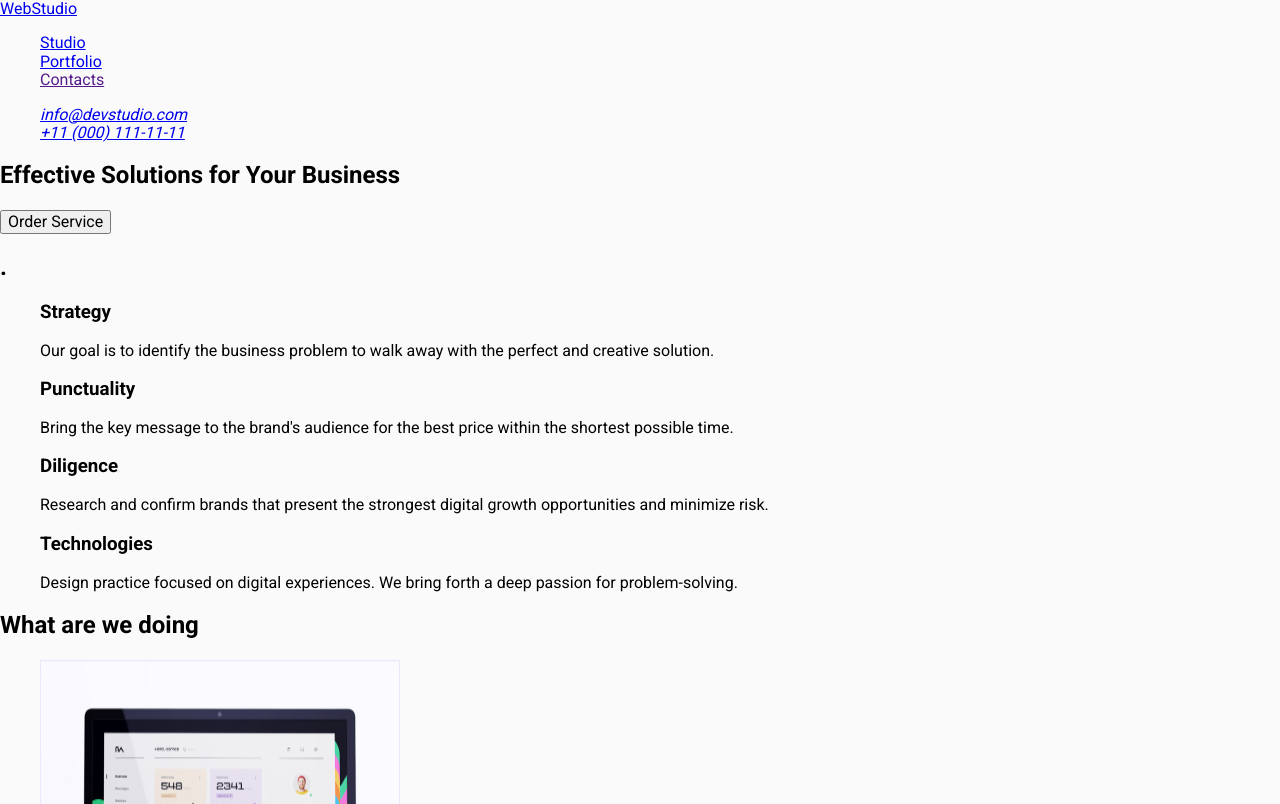
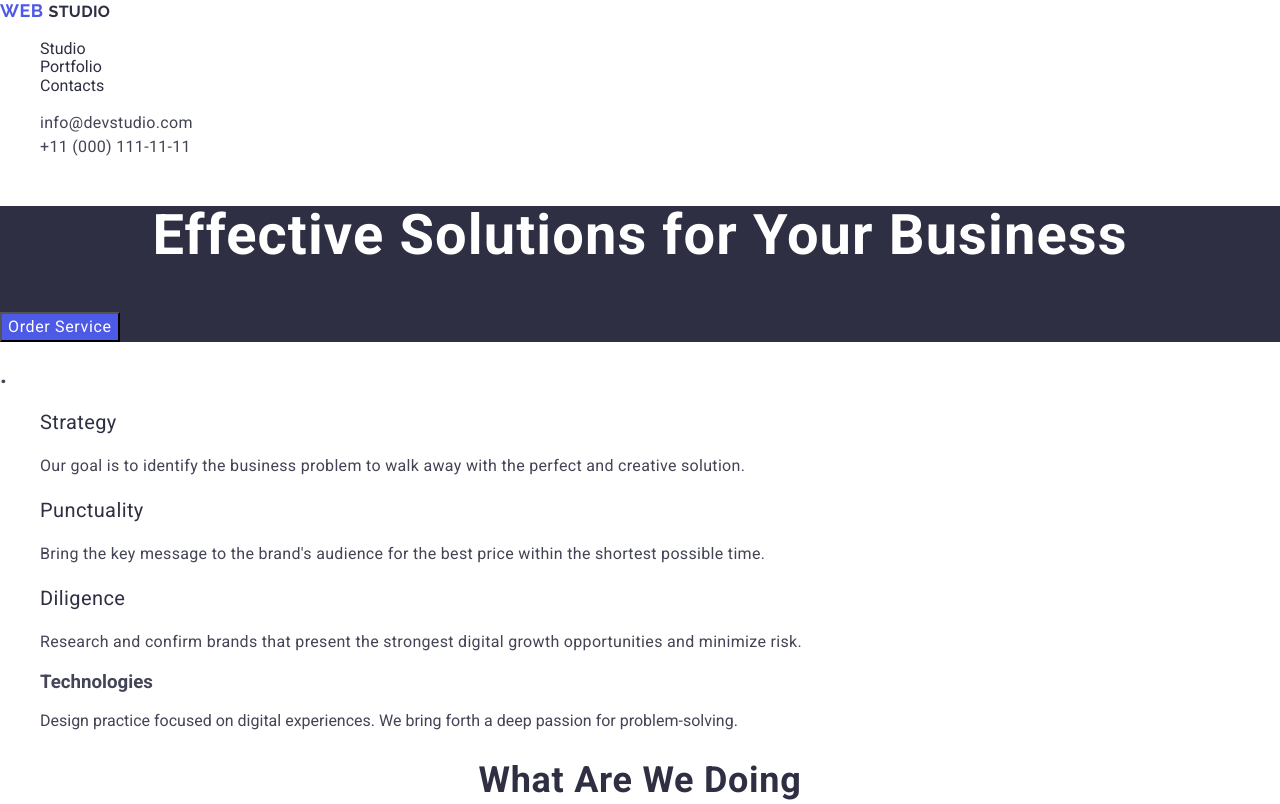
Before and after one commit to AsyaDev14/goit-markup-hw-02, a plain HTML site: page index.html in a window 1280 px wide. Shown: the top 804 px of the page. Drawn offline with nearby package versions, Linux system fonts and the light colour scheme.

Commit message:
fixed studio file

```diff
--- a/css/styles.css
+++ b/css/styles.css
@@ -6,8 +6,9 @@
 }
 
 body {
-  font-family: 'Roboto';
-  background-color: #fafafa;
+  font-family: "Roboto", sans-serif;
+  color: #434455;
+  background-color: #FFFFFF;
 }
 
 h1,
@@ -23,3 +24,205 @@ ul,
 ol {
   list-style-type: none;
 }
+
+a {
+  text-decoration: none;
+}
+/* header style */
+
+.logo{
+  font-family: "Raleway", sans-serif;
+  font-weight: 800;
+  font-size: 18px;
+  line-height: 1.17;
+  letter-spacing: 0.03em;
+  text-transform: uppercase;
+  color:#4d5ae5;
+}
+
+.logo-span{
+  color: #2e2f42;
+}
+
+.list {
+  list-style: none
+}
+
+.logo{
+  font-family: "Raleway", sans-serif;
+  font-weight: 800;
+  font-size: 18px;
+  line-height: 1.17;
+  letter-spacing: 0.03em;
+  text-transform: uppercase;
+  color: #4d5ae5;
+}
+
+.link{
+  text-decoration: none;
+}
+
+.logo-span{
+  color: #2e2f42;
+  font-size: 16px;
+  line-height: 1.5;
+  letter-spacing: 0.02em;
+  color: #2e2f42;
+}
+
+.header-item {
+  font-weight: 500;
+}
+
+.list {
+  list-style: none;
+}
+
+.header-link {
+  cursor: pointer;
+  color: #2E2F42;
+}
+
+.header-link:hover,
+.header-link:focus {
+  color: #404bbf;
+}
+
+.header-adress {
+  font-style: normal;
+}
+
+/* .adress-list {}
+
+.list {}
+
+.adress-item {} */
+
+.adress-link {
+  font-size: 16px;
+  line-height: 1.5;
+  letter-spacing: 0.02em;
+  color: #434455;
+}
+
+.adress-link:hover,
+.adress-link:focus{
+  color: #404bbf;
+}
+
+/* main: section [1] */
+
+.hero{
+ background-color: #2e2f42;
+}
+
+.hero-title {
+  font-size: 56px;
+  line-height: 1.07;
+  text-align: center;
+  letter-spacing: 0.02em;
+  color: #ffffff;
+}
+
+.hero-button {
+  background-color: #4D5AE5;
+  font-family: "Roboto", sans-serif;
+  font-weight: 500;
+  line-height: 1.5;
+  letter-spacing: 0.04em;
+  color: #ffffff;
+  cursor: pointer;
+}
+
+.hero-button:hover,
+.hero-button:focus{
+  background-color: #404BBF;
+}
+
+/* section [2] */
+/* .features {}
+
+.is-hidden {}
+
+.features-list {}
+
+.list {}
+
+.fetures-item {} */
+
+.features-title {
+  font-weight: 500;
+  font-size: 20px;
+  line-height: 1.2;
+  letter-spacing: 0.02em;
+  color:#2e2f42;
+}
+
+.features-subtitle {
+  line-height: 1.5;
+  letter-spacing: 0.02em;
+  color: #434455;
+}
+
+/* section 3 */
+/* .services-section {} */
+
+.servise-title {
+  font-size: 36px;
+  line-height: 1.11;
+  text-align: center;
+  letter-spacing: 0.02em;
+  text-transform: capitalize;
+  color: #2e2f42;
+}
+/*
+.servise-list {}
+
+.list {}
+
+.servise-item {} */
+
+/* team-section 4 */
+.team-section {
+  background-color: #F4F4FD;
+
+}
+
+.team-title {
+  font-size: 36px;
+  line-height: 1.11;
+  text-align: center;
+  letter-spacing: 0.02em;
+  text-transform: capitalize;
+  color: #2e2f42;
+}
+
+.team-item {
+  background-color: #FFFFFF;
+}
+
+.team-member{
+  font-weight: 500;
+  font-size: 20px;
+  line-height: 1.2;
+  letter-spacing: 0.02em;
+  color: #2e2f42;
+}
+
+.team-subtitle {
+  font-size: 16px;
+  line-height: 1.5;
+  letter-spacing: 0.02em;
+  color: #434455;
+}
+
+/* footer */
+/* .footer {}
+
+.footer-link {}
+
+.link {}
+
+.footer-license {} */
+
+/* Portfolio */
--- a/index.html
+++ b/index.html
@@ -9,117 +9,129 @@
   <link rel="preconnect" href="https://fonts.googleapis.com">
   <link rel="preconnect" href="https://fonts.gstatic.com" crossorigin>
   <link href="https://fonts.googleapis.com/css2?family=Roboto:wght@400;700&display=swap" rel="stylesheet">
+  <link rel="preconnect" href="https://fonts.googleapis.com">
+  <link rel="preconnect" href="https://fonts.gstatic.com" crossorigin>
+  <link href="https://fonts.googleapis.com/css2?family=Raleway:wght@400;500;700&display=swap" rel="stylesheet">
   <title>WebStudio</title>
 </head>
 
 <body>
   <!-- header -->
-  <header>
-    <nav>
-      <a href="./index.html">
-        WebStudio
+  <header class="header">
+    <nav class="header-nav">
+      <a href="./index.html" class="logo link">
+        Web
+        <span class="logo-span">Studio</span>
       </a>
-      <ul>
-        <li>
-          <a href="./index.html">Studio</a>
+      <ul class="header-nav list">
+        <li class="header-item ">
+          <a href="./index.html" class="header-link link">Studio</a>
         </li>
-        <li>
-         <a href="./portfolio.html">Portfolio</a>
+
+        <li class="header-item">
+          <a href="./portfolio.html" class="header-link link">Portfolio</a>
         </li>
-        <li>
-          <a href="">Contacts</a>
+
+        <li class="header-item">
+          <a href="" class="header-link link">Contacts</a>
         </li>
       </ul>
     </nav>
-    <address>
-      <ul>
-        <li>
-          <a href="mailto:info@devstudio.com">info@devstudio.com</a>
+
+    <address class="header-adress">
+      <ul class="adress-list list">
+        <li class="adress-item">
+          <a href="mailto:info@devstudio.com" class="adress-link link">
+            info@devstudio.com
+          </a>
         </li>
-        <li>
-          <a href="tel:+110001111111">+11 (000) 111-11-11</a>
+        <li class="adress-item">
+          <a href="tel:+110001111111" class="adress-link link">
+            +11 (000) 111-11-11
+          </a>
         </li>
       </ul>
     </address>
   </header>
+
   <main>
     <!-- hero section 1-->
-      <section>
-        <h1>
-          Effective Solutions for Your Business
-        </h1>
-        <button type="button">Order Service</button>
-      </section>
+    <section class="hero">
+      <h1 class="hero-title">
+        Effective Solutions for Your Business
+      </h1>
+      <button type="button" class="hero-button">Order Service</button>
+    </section>
     <!-- section 2 -->
-    <section>
-      <h2>.</h2>
-      <ul>
-        <li>
-          <h3>Strategy</h3>
-          <p>Our goal is to identify the business
+    <section class="features">
+      <h2 class="is-hidden">.</h2>
+      <ul class="features-list list">
+        <li class="fetures-item">
+          <h3 class="features-title">Strategy</h3>
+          <p class="features-subtitle">Our goal is to identify the business
             problem to walk away with the perfect and creative solution.</p>
         </li>
-        <li>
-          <h3>Punctuality</h3>
-          <p>Bring the key message to the brand's audience for the best price within the shortest possible time.</p>
+        <li class="fetures-item">
+          <h3 class="features-title">Punctuality</h3>
+          <p class="features-subtitle">Bring the key message to the brand's audience for the best price within the shortest possible time.</p>
         </li>
-        <li>
-          <h3>Diligence</h3>
-          <p>Research and confirm brands that present the strongest digital growth opportunities and minimize risk.</p>
+        <li class="fetures-item">
+          <h3 class="features-title">Diligence</h3>
+          <p class="features-subtitle">Research and confirm brands that present the strongest digital growth opportunities and minimize risk.</p>
         </li>
-        <li>
+        <li class="fetures-item">
           <h3>Technologies</h3>
           <p>Design practice focused on digital experiences. We bring forth a deep passion for problem-solving.</p>
         </li>
       </ul>
     </section>
     <!-- what are we do section 3 -->
-    <section>
-      <h2>What are we doing</h2>
-      <ul>
-        <li>
-      <img src="./images/computer.jpg" alt="computer" width="360" height="360">
+    <section class="services-section">
+      <h2 class="servise-title">What are we doing</h2>
+      <ul class="servise-list list">
+        <li class="servise-item">
+          <img src="./images/computer.jpg" alt="computer" width="360" height="360">
         </li>
-        <li>
-      <img src="./images/phone2.jpg" alt="phoneApp" width="360" height="360">
+        <li class="servise-item">
+          <img src="./images/phone2.jpg" alt="phoneApp" width="360" height="360">
         </li>
-        <li>
+        <li class="servise-item">
           <img src="./images/phone3.jpg" alt="phoneApp" width="360" height="360">
         </li>
       </ul>
     </section>
     <!-- team section 4-->
-    <section>
-      <h2>Our Team</h2>
-      <ul>
-        <li>
+    <section class="team-section">
+      <h2 class="team-title">Our Team</h2>
+      <ul class="team-list list">
+        <li class="team-item">
           <img src="./images/team1.jpg" alt="Product Designer" width="264" height="260">
-          <h3>Mark Guerrero</h3>
-          <p>Product Designer</p>
+          <h3 class="team-member">Mark Guerrero</h3>
+          <p class="team-subtitle">Product Designer</p>
         </li>
-        <li>
+        <li class="team-item">
           <img src="./images/team2.jpg" alt="Developer" width="264" height="260">
-          <h3>Tom Ford</h3>
-          <p>Frontend Developer</p>
+          <h3 class="team-member">Tom Ford</h3>
+          <p class="team-subtitle">Frontend Developer</p>
         </li>
-        <li>
+        <li class="team-item">
           <img src="./images/team3.jpg" alt="Marketing" width="264" height="260">
-          <h3>Camila Garcia</h3>
-          <p>Marketing</p>
+          <h3 class="team-member">Camila Garcia</h3>
+          <p class="team-subtitle">Marketing</p>
         </li>
-        <li>
+        <li class="team-item">
           <img src="./images/team4.jpg" alt="UI Designer" width="264" height="260">
-          <h3>Daniel Wilson</h3>
-          <p>UI Designer</p>
+          <h3 class="team-member">Daniel Wilson</h3>
+          <p class="team-subtitle">UI Designer</p>
         </li>
       </ul>
     </section>
   </main>
-  <footer>
-    <a href="./index.html">
+  <footer class="footer">
+    <a href="./index.html" class="footer-link link">
       WebStudio
     </a>
-    <p>Increase the flow of customers and sales for your business with digital marketing & growth solutions.</p>
+    <p class="footer-license">Increase the flow of customers and sales for your business with digital marketing & growth solutions.</p>
   </footer>
 </body>
 
```
Also changed, not shown: portfolio.html (+33 -21 lines).
